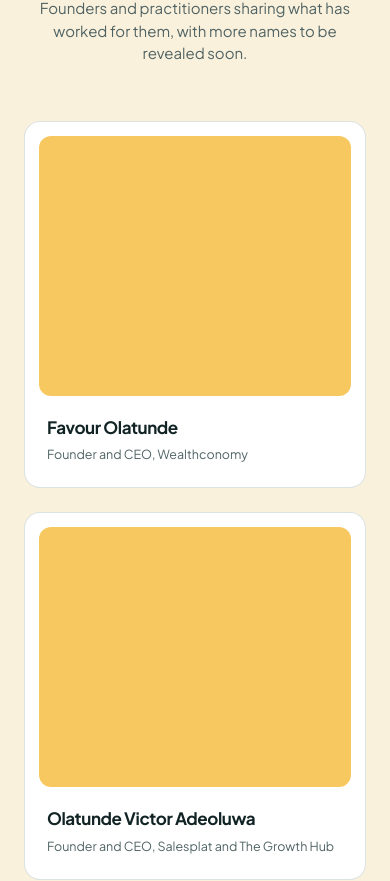
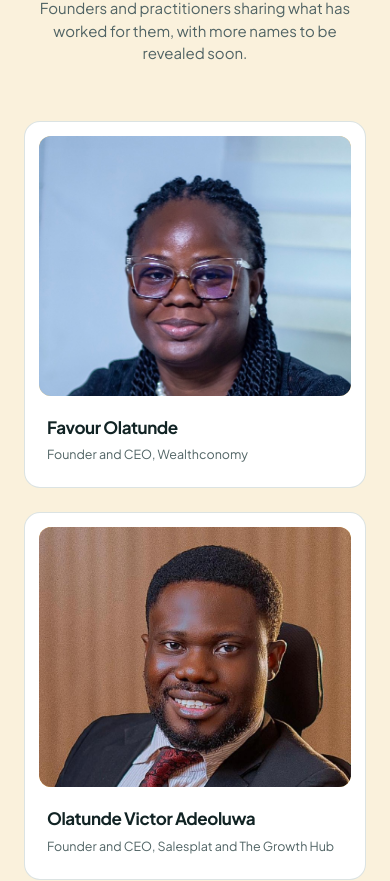
Before and after one commit to engineeringwealthconomy/wealthconomy-conference, a Next.js app: page / in a window 390 px wide. Shown: the part 3034-3915 px from the top of the page. Built offline with nearby package versions, Linux system fonts and the light colour scheme.

Commit message:
feat: add speaker images and update contact phone number

```diff
--- a/src/app/page.tsx
+++ b/src/app/page.tsx
@@ -139,12 +139,14 @@ const speakers = [
   {
     name: "Favour Olatunde",
     role: "Founder and CEO, Wealthconomy",
+    image: "/speaker2.jpeg",
     isMystery: false,
     cardBg: "bg-[#f8c860]",
   },
   {
     name: "Olatunde Victor Adeoluwa",
     role: "Founder and CEO, Salesplat and The Growth Hub",
+    image: "/speaker1.JPEG",
     isMystery: false,
     cardBg: "bg-[#f8c860]",
   },
@@ -572,7 +574,13 @@ export default function WbcPage() {
                   <div
                     className={`relative flex h-[260px] sm:h-[280px] w-full items-center justify-center overflow-hidden rounded-xl ${speaker.cardBg}`}
                   >
-                    {speaker.isMystery ? (
+                    {speaker.image ? (
+                      <img
+                        src={speaker.image}
+                        alt={speaker.name}
+                        className="h-full w-full object-cover object-top transition-transform duration-300 group-hover:scale-105"
+                      />
+                    ) : speaker.isMystery ? (
                       <span className="select-none text-[80px] sm:text-[92px] font-black leading-none text-[#f8c860]">
                         ?
                       </span>
@@ -918,10 +926,10 @@ export default function WbcPage() {
             </p>
             <p>
               <a
-                href="tel:+2347066295183"
+                href="tel:+2347014085119"
                 className="transition-colors hover:text-white"
               >
-                +234 706 629 5183
+                +234 701 408 5119
               </a>
             </p>
           </div>
```
Also changed, not shown: public/speaker1.jpeg (added), public/speaker2.JPEG (added).
